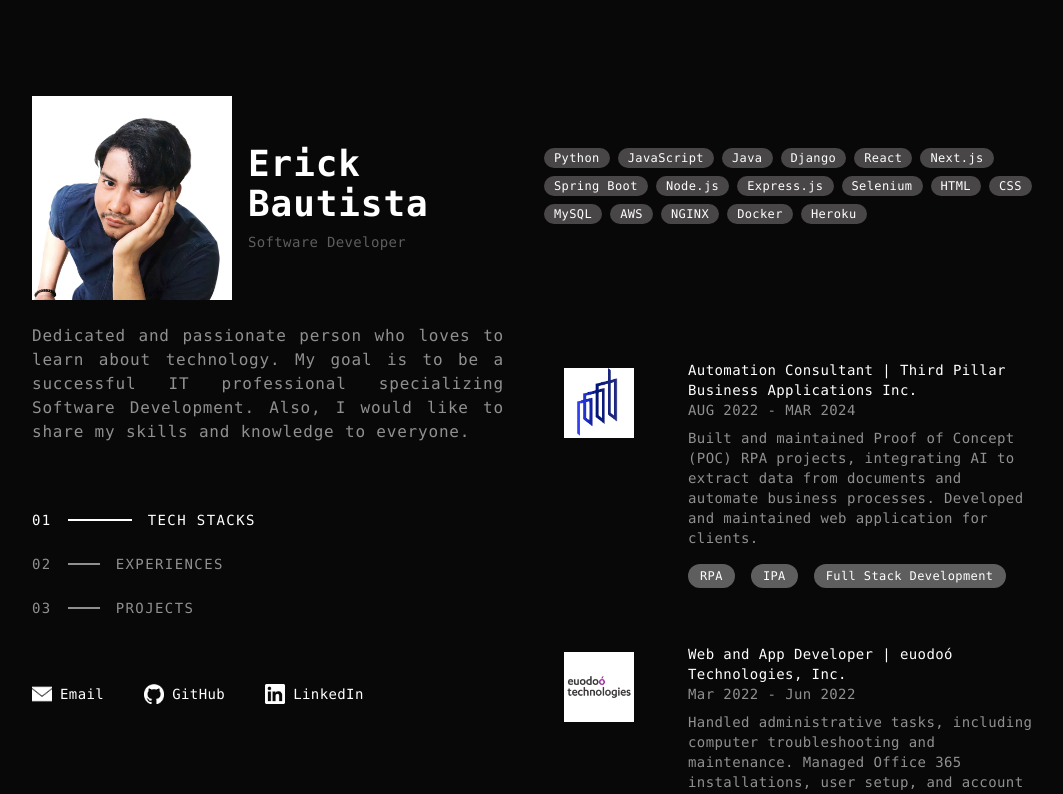
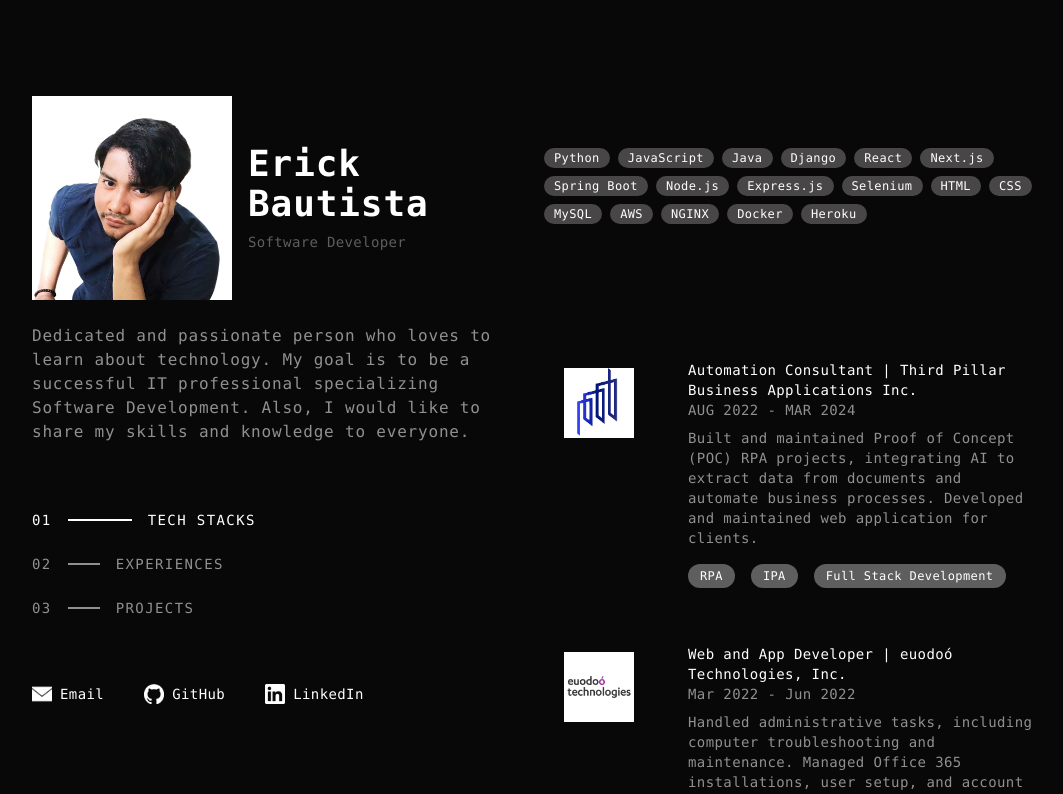
Before and after one commit to yottaaa/eabautista-website, a Next.js app: page / in a window 1280 px wide. Shown: the top 794 px of the page, without its empty margins (96-1159 px from the left). Built offline with nearby package versions, Linux system fonts and the light colour scheme.

Commit message:
fix headline text

```diff
--- a/components/header.tsx
+++ b/components/header.tsx
@@ -38,7 +38,7 @@ const Header: React.FC<HeaderProps> = (props) => {
             </span>
           </div>
         </div>
-        <h2 className="text-surface-600 pt-2 lg:pr-10 text-base text-justify font-normal tracking-wider">
+        <h2 className="text-surface-600 pt-2 lg:pr-10 text-base font-normal tracking-wider">
           {props.data.headline}
         </h2>
       </div>
```
